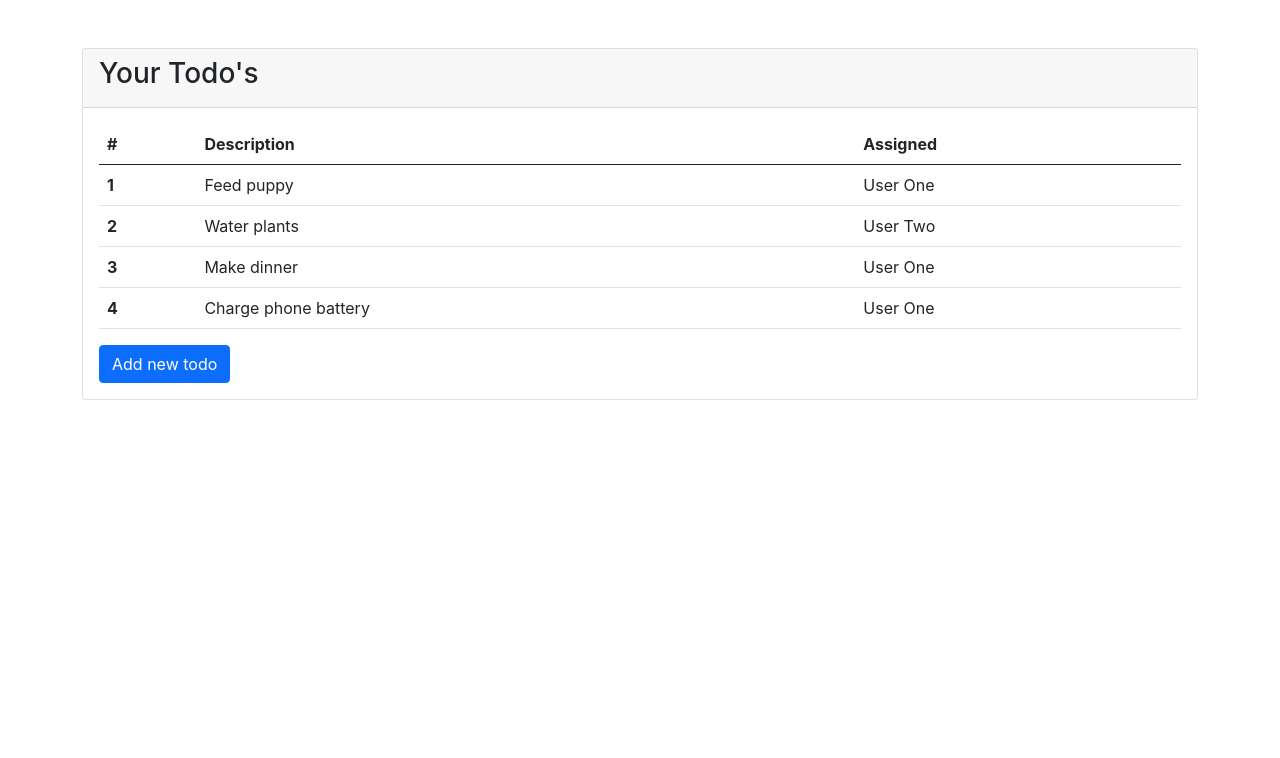
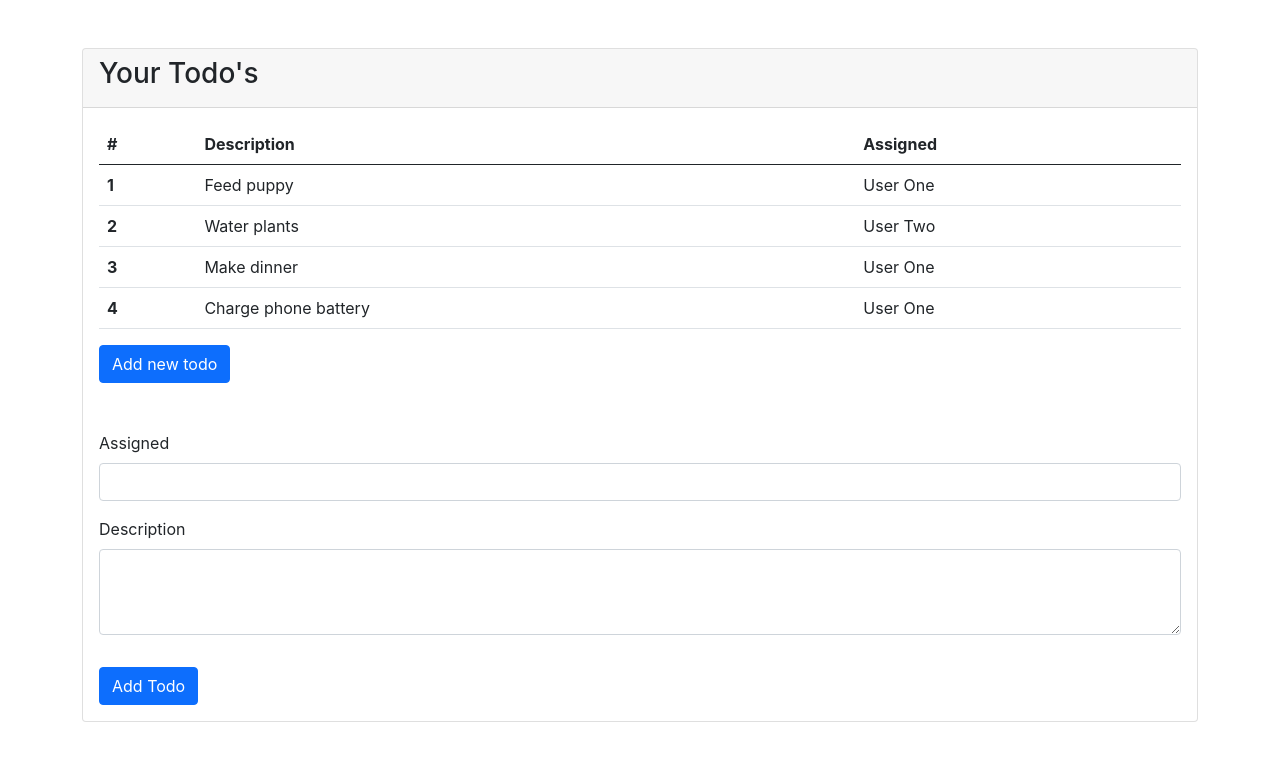
Before and after one commit to n19awaf/ToDoList-React, a React (Create React App) app: page / in a window 1280 px wide. Shown: the top 758 px of the page. Built offline with nearby package versions, Linux system fonts and the light colour scheme.

Commit message:
last updated

```diff
--- a/src/App.js
+++ b/src/App.js
@@ -1,6 +1,7 @@
 import React,{useState} from 'react';
 import './App.css';
 import TodoTable from './components/TodoTbale';
+import NewTodoForm from './components/NewTodoForm';
 
 
 
@@ -40,6 +41,7 @@
           <button className='btn btn-primary' onClick={addTodo}>
             Add new todo
             </button>
+            <NewTodoForm/>
         </div>
       </div>
     </div>
--- /dev/null
+++ b/src/components/NewTodoForm.js
@@ -0,0 +1,22 @@
+import React from "react";
+
+function NewTodoForm(){
+    return(
+        <div className="mt-5">
+            <form>
+                <div className="mb-3">
+                    <label className="form-label">Assigned</label>
+                    <input type='text' className="form-control" required></input>
+                </div>
+                <div className="mb-3">
+                    <label className="form-label">Description</label>
+                    <textarea  className="form-control" rows={3} required></textarea>
+                </div>
+                <button type="button" className="btn btn-primary mt-3">Add Todo</button>
+            </form>
+        </div>
+    )
+
+}
+
+export default NewTodoForm;
```
